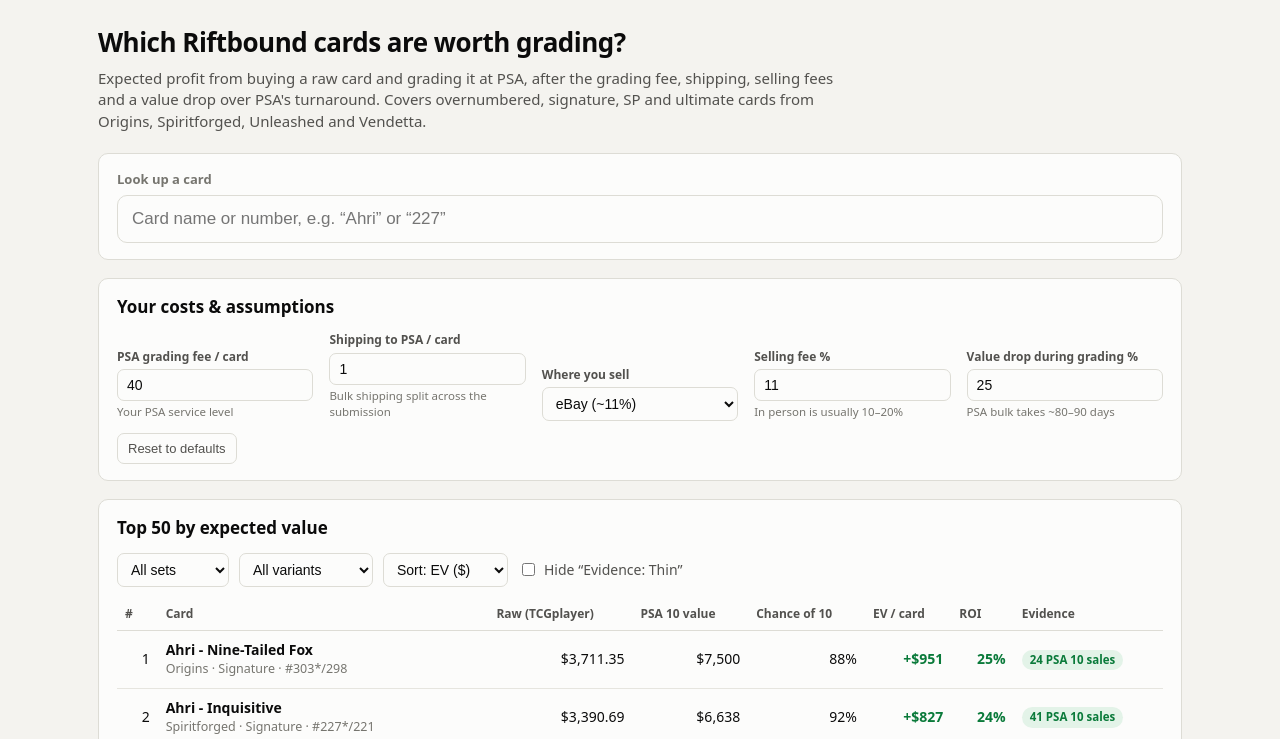
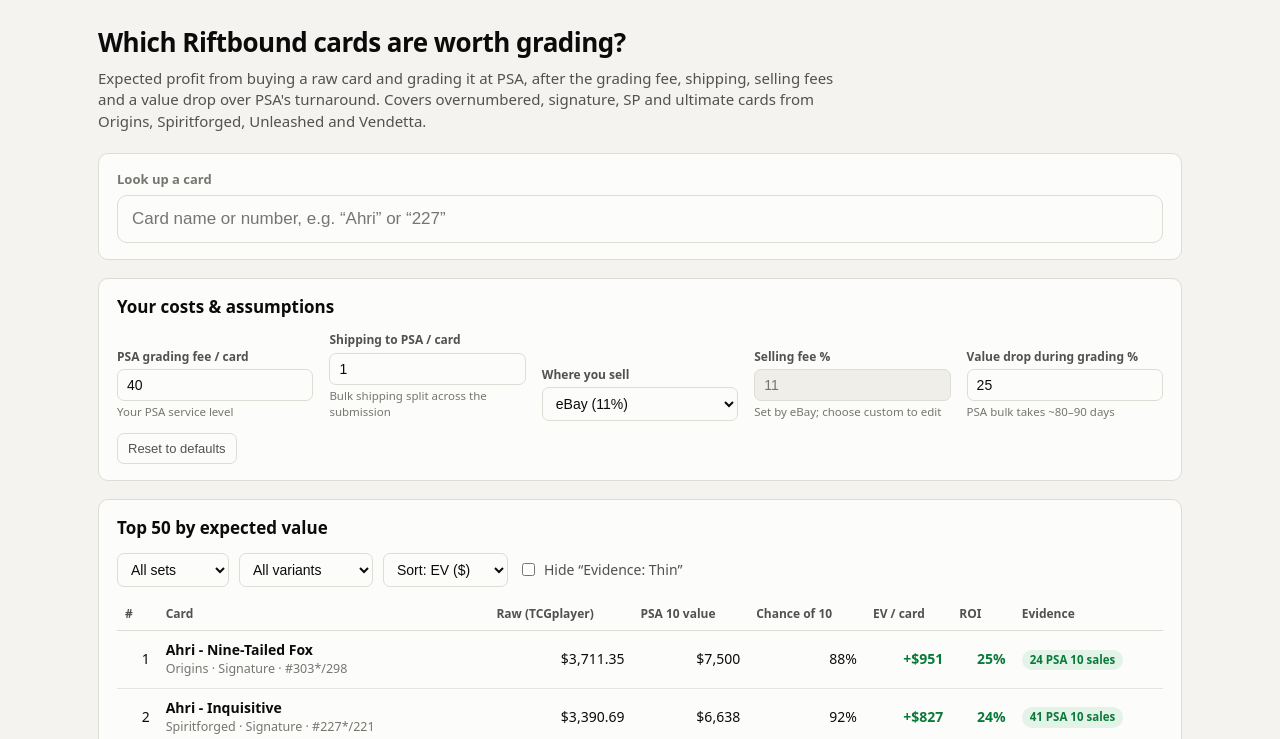
Before and after one commit to legiteraly/Riftbound, a plain HTML site: page site/index.html in a window 1280 px wide. Shown: the part 61-800 px from the top of the page. Drawn offline with Linux system fonts and the light colour scheme.

Commit message:
Lock selling fee to 11% when eBay is selected; editable only for In person / custom
Co-Authored-By: Claude Opus 5.5 <noreply@anthropic.com>
Claude-Session: https://claude.ai/code/session_01DjkByNSsdYJ96diKSmF9px

```diff
--- a/site/app.js
+++ b/site/app.js
@@ -12,7 +12,8 @@
   const signUsd = (v) => { if (v == null) return '—'; v = Math.round(v); return (v > 0 ? '+' : '') + usd(v === 0 ? 0 : v); };
   const fmtDate = (iso) => new Date(iso + 'T12:00:00Z').toLocaleDateString('en-US', { month: 'short', day: 'numeric', year: 'numeric', timeZone: 'UTC' });
   const shortDate = (iso) => new Date(iso + 'T12:00:00Z').toLocaleDateString('en-US', { month: 'short', day: 'numeric', timeZone: 'UTC' });
-  function loadOpts() { try { return Object.assign({}, E.DEFAULTS, JSON.parse(localStorage.getItem('riftev-opts') || '{}')); } catch (e) { return Object.assign({}, E.DEFAULTS); } }
+  function loadOpts() { let o; try { o = Object.assign({}, E.DEFAULTS, JSON.parse(localStorage.getItem('riftev-opts') || '{}')); } catch (e) { o = Object.assign({}, E.DEFAULTS); } return applySellMode(o); }
+  function applySellMode(o) { o.sellFee = o.sellMode === 'custom' ? o.customSellFee : E.DEFAULTS.sellFee; return o; }
   function saveOpts() { try { localStorage.setItem('riftev-opts', JSON.stringify(S.opts)); } catch (e) { /* storage unavailable */ } }
   const evalCard = (c) => E.evaluate(c, S.opts, S.pri, S.data.updated);
   const byId = (id) => S.data.cards.find((c) => c.id === id);
@@ -46,22 +47,22 @@
   // ---------- assumptions panel ----------
   function assumptionsHTML() {
     const o = S.opts;
-    const sellPreset = o.sellFee === 11 ? 'ebay' : 'custom';
+    const custom = o.sellMode === 'custom';
     return `<div class="panel"><h2>Your costs &amp; assumptions</h2>
     <div class="assume">
       <div><label for="o-fee">PSA grading fee / card</label><input id="o-fee" type="number" min="0" step="1" value="${o.gradingFee}"><div class="hint">Your PSA service level</div></div>
       <div><label for="o-ship">Shipping to PSA / card</label><input id="o-ship" type="number" min="0" step="0.5" value="${o.shipping}"><div class="hint">Bulk shipping split across the submission</div></div>
-      <div><label for="o-sellp">Where you sell</label><select id="o-sellp"><option value="ebay" ${sellPreset === 'ebay' ? 'selected' : ''}>eBay (~11%)</option><option value="custom" ${sellPreset === 'custom' ? 'selected' : ''}>In person / custom</option></select></div>
-      <div><label for="o-sell">Selling fee %</label><input id="o-sell" type="number" min="0" max="50" step="0.5" value="${o.sellFee}"><div class="hint">In person is usually 10–20%</div></div>
+      <div><label for="o-sellp">Where you sell</label><select id="o-sellp"><option value="ebay" ${custom ? '' : 'selected'}>eBay (11%)</option><option value="custom" ${custom ? 'selected' : ''}>In person / custom</option></select></div>
+      <div><label for="o-sell">Selling fee %</label><input id="o-sell" type="number" min="0" max="50" step="0.5" value="${o.sellFee}" ${custom ? '' : 'disabled title="Choose In person / custom to edit"'}><div class="hint">${custom ? 'In person is usually 10–20%' : 'Set by eBay; choose custom to edit'}</div></div>
       <div><label for="o-drop">Value drop during grading %</label><input id="o-drop" type="number" min="0" max="90" step="1" value="${o.valueDrop}"><div class="hint">PSA bulk takes ~80–90 days</div></div>
       <div><button class="reset" id="o-reset" type="button">Reset to defaults</button></div>
     </div></div>`;
   }
   function bindAssumptions(rerender) {
-    const num = (id, key) => document.getElementById(id).addEventListener('change', (e) => { const v = parseFloat(e.target.value); if (!isNaN(v)) { S.opts[key] = v; saveOpts(); rerender(); } });
-    num('o-fee', 'gradingFee'); num('o-ship', 'shipping'); num('o-sell', 'sellFee'); num('o-drop', 'valueDrop');
-    document.getElementById('o-sellp').addEventListener('change', (e) => { if (e.target.value === 'ebay') S.opts.sellFee = 11; else if (S.opts.sellFee === 11) S.opts.sellFee = 15; saveOpts(); rerender(); });
-    document.getElementById('o-reset').addEventListener('click', () => { S.opts = Object.assign({}, E.DEFAULTS); saveOpts(); rerender(); });
+    const num = (id, key) => document.getElementById(id).addEventListener('change', (e) => { const v = parseFloat(e.target.value); if (!isNaN(v)) { S.opts[key] = v; applySellMode(S.opts); saveOpts(); rerender(); } });
+    num('o-fee', 'gradingFee'); num('o-ship', 'shipping'); num('o-sell', 'customSellFee'); num('o-drop', 'valueDrop');
+    document.getElementById('o-sellp').addEventListener('change', (e) => { S.opts.sellMode = e.target.value; applySellMode(S.opts); saveOpts(); rerender(); });
+    document.getElementById('o-reset').addEventListener('click', () => { S.opts = applySellMode(Object.assign({}, E.DEFAULTS)); saveOpts(); rerender(); });
   }
 
   // ---------- home ----------
--- a/site/ev.js
+++ b/site/ev.js
@@ -5,6 +5,8 @@
     gradingFee: 40,     // PSA fee per card
     shipping: 1,        // shipping to PSA, per card
     sellFee: 11,        // % taken when you sell (eBay ~11%, in person 10-20%)
+    sellMode: 'ebay',   // 'ebay' locks sellFee at 11; 'custom' uses customSellFee
+    customSellFee: 15,  // the user's own fee when selling in person / elsewhere
     valueDrop: 25,      // % price drop assumed over the ~80-90 day PSA turnaround
     thinMin: 5,         // fewer PSA 10 sales than this in 90 days = Evidence: Thin
     priorWeight: 10,    // how many "virtual" graded copies the set average counts for
--- a/site/styles.css
+++ b/site/styles.css
@@ -151,3 +151,4 @@ details.tv th:first-child, details.tv td:first-child { text-align: left; }
 .sources ul { margin: 0; padding-left: 18px; }
 .sources li { margin: 4px 0; font-size: 14px; }
 .foot { color: var(--text-muted); font-size: 12.5px; padding-top: 10px; padding-bottom: 40px; }
+.assume input:disabled { background: var(--surface-2); color: var(--text-muted); cursor: not-allowed; }
```
